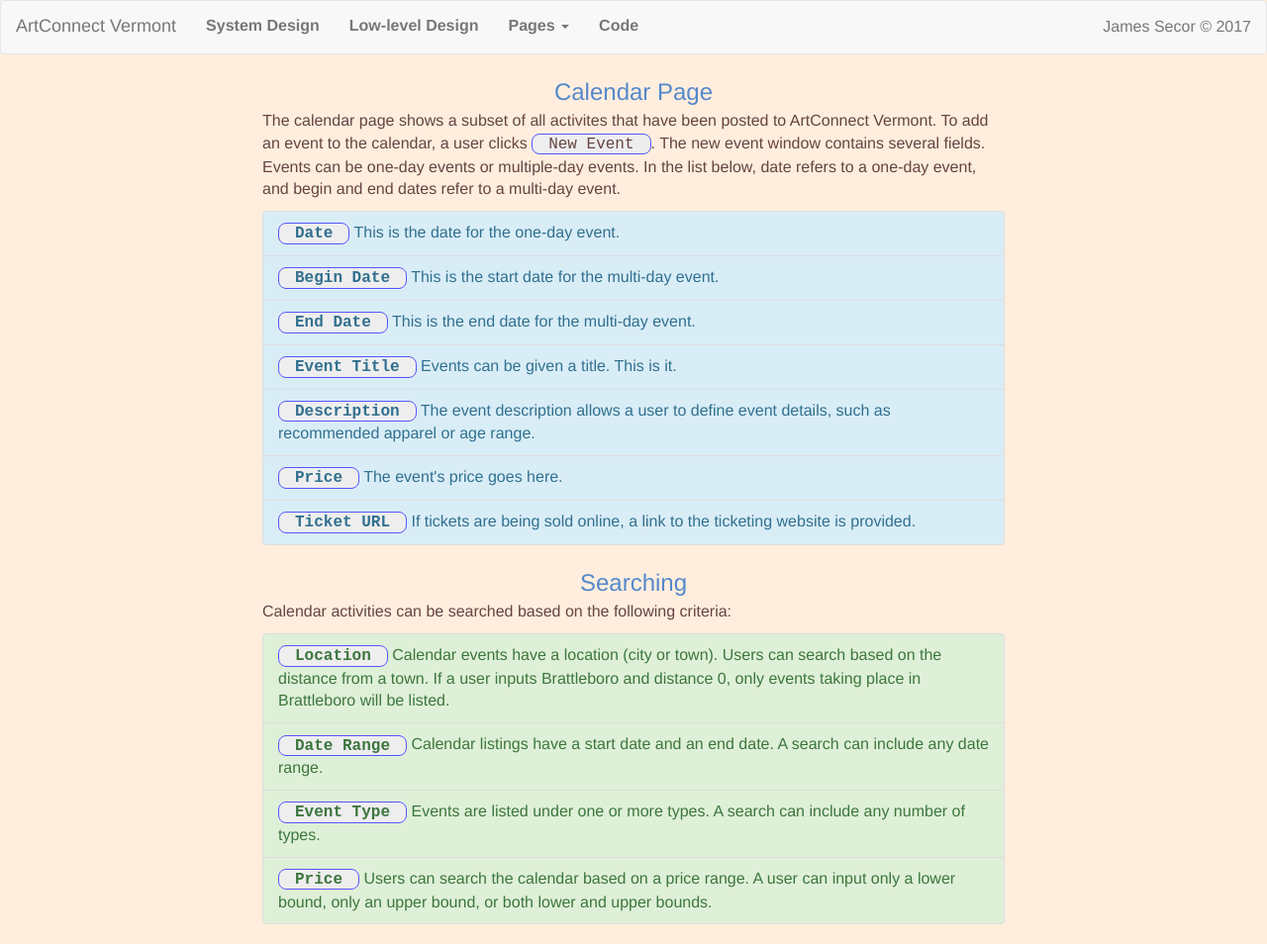
After one commit to jamessecor/ArtConnect, a PHP site: page /calendar.php in a window 1280 px wide. The commit adds this page. Shown: the whole page at 99% size. Run offline with PHP 8.4, Linux system fonts and the light colour scheme; some libraries are stand-ins or nearby versions.

```diff
--- a/ac.css
+++ b/ac.css
@@ -30,3 +30,7 @@ h1 {
 .codeComment {
 	color:#3a3;
 }
+
+img {
+	width:100%;
+}
--- a/acHeader.php
+++ b/acHeader.php
@@ -24,6 +24,7 @@
 						<li><a href="login.php">Login</a></li>
 						<li><a href="threads.php">Threads</a></li>
 						<li><a href="messages.php">Messages</a></li>
+						<li><a href="calendar.php">Calendar</a></li>
 						<li><a href="images.php">Images</a></li>
 						<li><a href="search.php">Search</a></li>
 						<li><a href="profile.php">Profile</a></li>
--- /dev/null
+++ b/calendar.php
@@ -0,0 +1,60 @@
+<?php
+include "acHeader.php";
+?>
+<div class='container'>
+	<div class="row">
+		<div class="col-md-8 col-md-offset-2">
+			<h1>Calendar Page</h1>
+			<p>
+			The calendar page shows a subset of all activites that have been posted to ArtConnect Vermont. To add an event to the calendar,
+			a user clicks <span class="codeExample">New Event</span>. The new event window contains several fields.
+			Events can be one-day events or multiple-day events. In the list below, date refers to a one-day event, and begin and end dates refer to a multi-day event.
+			</p>
+			<ul class="list-group">
+				<li class="list-group-item list-group-item-info">
+					<strong><span class="codeExample">Date</span></strong> This is the date for the one-day event.
+				</li>
+				<li class="list-group-item list-group-item-info">
+					<strong><span class="codeExample">Begin Date</span></strong> This is the start date for the multi-day event.
+				</li>
+				<li class="list-group-item list-group-item-info">
+					<strong><span class="codeExample">End Date</span></strong> This is the end date for the multi-day event.
+				</li>
+				<li class="list-group-item list-group-item-info">
+					<strong><span class="codeExample">Event Title</span></strong> Events can be given a title. This is it.
+				</li>
+				<li class="list-group-item list-group-item-info">
+					<strong><span class="codeExample">Description</span></strong> The event description allows a user to define event details, such as recommended apparel or
+					age range.
+				</li>
+				<li class="list-group-item list-group-item-info">
+					<strong><span class="codeExample">Price</span></strong> The event's price goes here.
+				</li>
+				<li class="list-group-item list-group-item-info">
+					<strong><span class="codeExample">Ticket URL</span></strong> If tickets are being sold online, a link to the ticketing website is provided.
+				</li>
+			</ul>
+			<h1>Searching</h1>
+			<p>
+			Calendar activities can be searched based on the following criteria:
+			</p>
+			<ul class="list-group">
+				<li class="list-group-item list-group-item-success">
+					<strong><span class="codeExample">Location</span></strong> Calendar events have a location (city or town). Users can search based on the distance from
+					a town. If a user inputs Brattleboro and distance 0, only events taking place in Brattleboro will be listed.
+				</li>
+				<li class="list-group-item list-group-item-success">
+					<strong><span class="codeExample">Date Range</span></strong> Calendar listings have a start date and an end date. A search can include any date range.
+				</li>
+				<li class="list-group-item list-group-item-success">
+					<strong><span class="codeExample">Event Type</span></strong> Events are listed under one or more types. A search can include any number of types.
+				</li>
+				<li class="list-group-item list-group-item-success">
+					<strong><span class="codeExample">Price</span></strong> Users can search the calendar based on a price range.
+					A user can input only a lower bound, only an upper bound, or both lower and upper bounds.
+				</li>
+
+			</ul>
+		</div>
+	</div>
+</div>
--- a/code.php
+++ b/code.php
@@ -23,11 +23,11 @@ include "acHeader.php";
 					<pre class="codeExample">
 
 &lt;?php
-	<span class="codeComment">// PHP code here</span>
+    <span class="codeComment">// PHP code here</span>
 ?&gt;
 <span class="codeComment">&lt;!-- HTML here --></span>
 &lt;script&gt;
-	<span class="codeComment">// JavaScript here</span>
+    <span class="codeComment">// JavaScript here</span>
 &lt;/script&gt;
 <span class="codeComment">&lt;!-- More HTML here --></span>
 etc.
--- a/profile.php
+++ b/profile.php
@@ -6,8 +6,8 @@ include "acHeader.php";
 		<div class="col-md-8 col-md-offset-2">
 			<h1>User Profile Page</h1>
 			<p>
-			The user profile page displays all information about a user. Users can upload a profile picture that is displayed next to any
-			message or thread post. Elements of the profile page include
+			The user profile page displays all information about a user. The user can update this information during any session. There is no limit to the number of updates.
+			Users can upload a profile picture that is displayed next to any message or thread post. Elements of the profile page include
 			</p>
 			<ul class="list-group">
 				<li class="list-group-item list-group-item-info">
@@ -27,7 +27,7 @@ include "acHeader.php";
 					send messages, images, or post to a thread.
 				</li>
 				<li class="list-group-item list-group-item-info">
-					<strong><span class="codeExample">Preferences</span></strong>
+					<strong><span class="codeExample">Town</span></strong> Since ArtConnect's goal is to connect local artists, the town of residence is public.
 				</li>
 			</ul>
 			<p>
--- a/systemdesign.php
+++ b/systemdesign.php
@@ -5,7 +5,7 @@ include "acHeader.php";
 	<div class="row">
 		<div class="col-md-8 col-md-offset-2">
 			<h1>System Design</h1>
-			<img width="100%" src="systemdesign.jpg" alt="Image Temporarily Unavailable.">
+			<img src="systemdesign.jpg" alt="Image Temporarily Unavailable.">
 			<h1>Key Concepts</h1>
 			<ul>
 				<li>
```
Also changed, not shown: images.php (+15 -12 lines), index.php (+35 -3 lines), lowleveldesign.php (+34 -39 lines), messages.php (+18 -0 lines), search.php (deleted, +0 -36 lines), threads.php (+15 -17 lines), interactions.png, pagesDesign.png.
